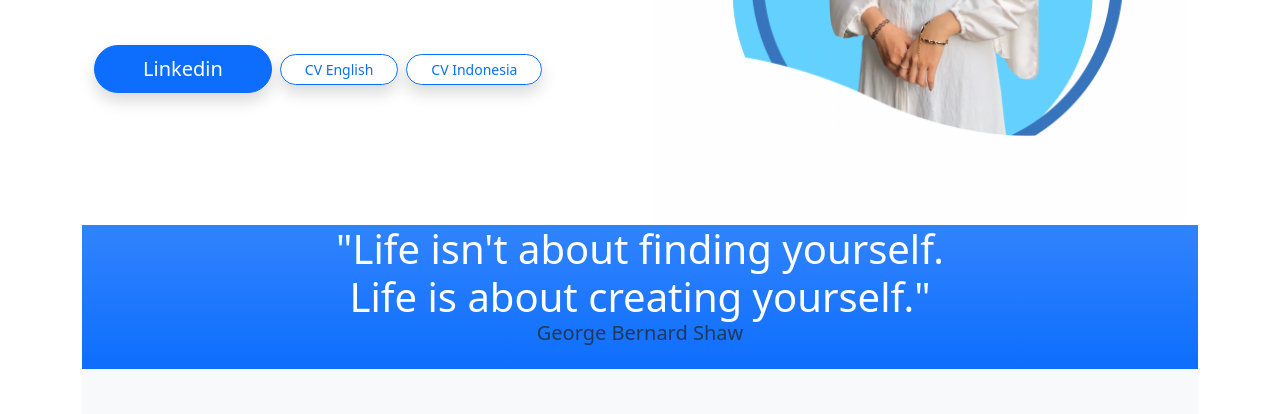
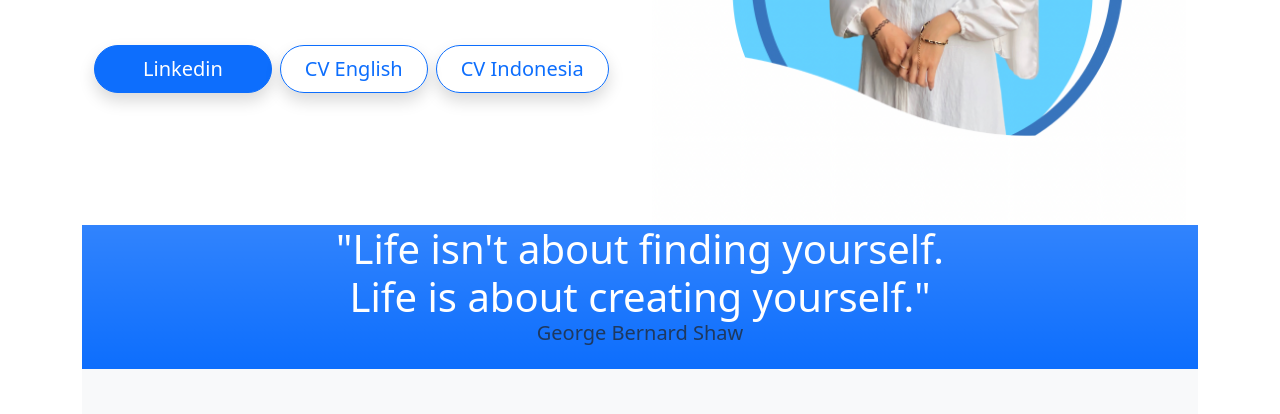
Before and after one commit to arkhania/uk-arkhania, a plain HTML site: page index.html in a window 1280 px wide. Shown: the part 381-795 px from the top of the page. Drawn offline with nearby package versions, Linux system fonts and the light colour scheme.

Commit message:
Update index.html

```diff
--- a/index.html
+++ b/index.html
@@ -54,12 +54,12 @@
                     Linkedin
                   </button>
                   <a href="assets/pdf/CV_A_E_3725.pdf" download>
-                    <button class="btn btn-outline-primary btn-sm shadow rounded-pill px-4 mb-2 mb-lg-0 me-2">
+                    <button class="btn btn-outline-primary btn-lg shadow rounded-pill px-4 mb-2 mb-lg-0 me-2">
                     CV English
                     </button>
                   </a>
                     <a href="assets/pdf/CV_A_I_3725.pdf" download>
-                    <button class="btn btn-outline-primary btn-sm shadow rounded-pill px-4 mb-2 mb-lg-0">
+                    <button class="btn btn-outline-primary btn-lg shadow rounded-pill px-4 mb-2 mb-lg-0">
                     CV Indonesia
                     </button>
                   </a>
```
